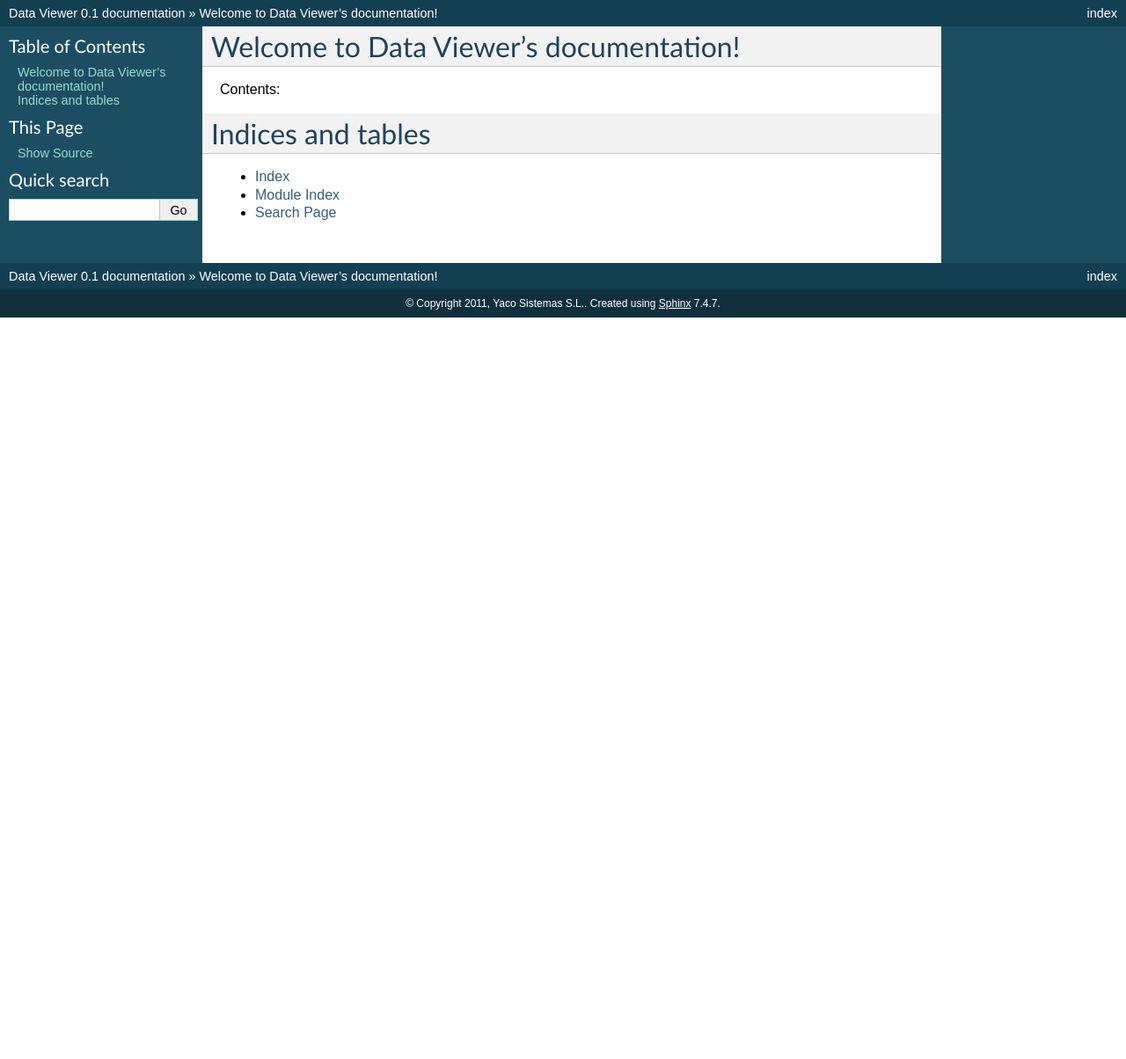
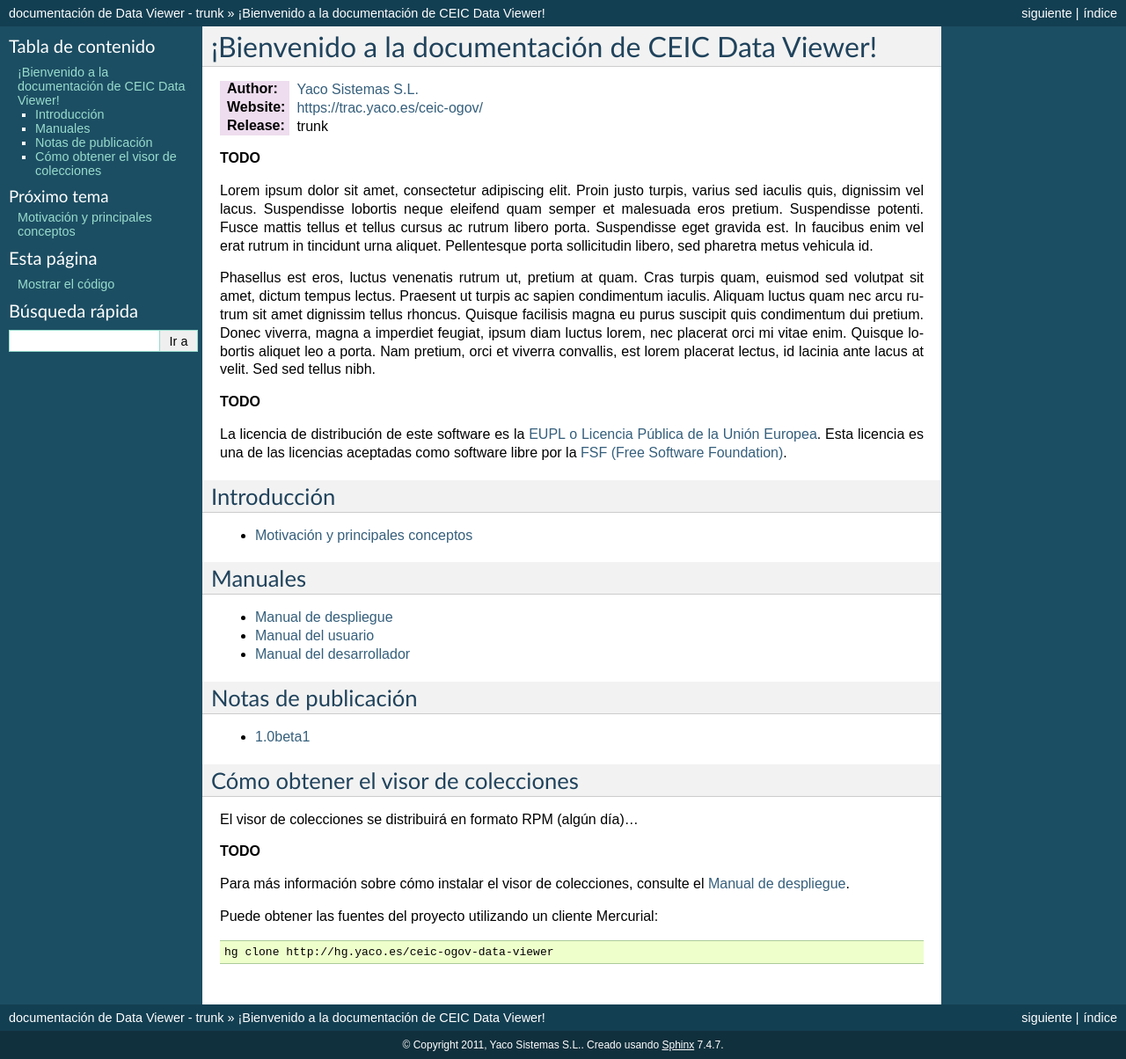
Before and after one commit to Yaco-Sistemas/gorql-viewer, a Sphinx documentation site: the page built from docs/source/index.rst, in a window 1280 px wide. Shown: the whole page at 88% size. Built offline with Sphinx 7.4.7, drawn with Linux system fonts in a browser that asks for light colours; before the commit the page ends 900 px from its top, so only the background shows below that.

Commit message:
Ver #26 Subo la estructur de la documentación y el manual de despluiegue del entorno de desarrollo
no-pyflakes no-pep8

```diff
--- a/docs/source/conf.py
+++ b/docs/source/conf.py
@@ -48,13 +48,13 @@
 # built documents.
 #
 # The short X.Y version.
-version = '0.1'
+version = 'trunk'
 # The full version, including alpha/beta/rc tags.
-release = '0.1'
+release = version
 
 # The language for content autogenerated by Sphinx. Refer to documentation
 # for a list of supported languages.
-#language = None
+language = 'es'
 
 # There are two options for replacing |today|: either, you set today to some
 # non-false value, then it is used:
--- /dev/null
+++ b/docs/source/deployment.rst
@@ -0,0 +1,9 @@
+====================
+Manual de despliegue
+====================
+
+Consideraciones generales
+=========================
+
+Node JS
+=======
--- /dev/null
+++ b/docs/source/developer.rst
@@ -0,0 +1,113 @@
+========================
+Manual del desarrollador
+========================
+
+Instalación del entorno de desarrollo
+=====================================
+
+Dependencias
+------------
+
+Es necesario tener instaladas las **utilidades de compilación** del sistema.
+Para la función de cacheo de peticiones se hace uso de **memcache**, por lo que
+si se desea usar la cache debe estar instalado y corriendo en el sistema.
+
+También es muy recomendable tener instalado algún navegador basado en
+**webkit**. Es imprescindible para depurar el servidor usando node-inspector.
+
+Instalar NodeJS
+---------------
+
+Es necesario descargar y compilar node: http://nodejs.org/#download
+
+Compilar NodeJS
+~~~~~~~~~~~~~~~
+
+Primero se descarga el último tar disponible
+(http://nodejs.org/dist/v0.6.6/node-v0.6.6.tar.gz) y luego se ejecutan los
+siguientes comandos:
+
+.. code-block:: bash
+
+    tar xvf node-v0.6.6.tar.gz
+    cd node-v0.6.6
+    ./configure
+    make
+    sudo make install
+
+En la documentación de node se pueden encontrar más detalles:
+https://github.com/joyent/node/wiki/Installation
+
+Instalar NPM
+~~~~~~~~~~~~
+
+NPM es el manejador de paquetes de node, y es necesario para el despliegue.
+Hay que instalarlo cómo **root** ejecutando:
+
+.. code-block:: bash
+
+    curl http://npmjs.org/install.sh | sh
+
+Despliegue del Data Viewer
+--------------------------
+
+Lo primero es obtener el código del repositorio mercurial:
+
+.. code-block:: bash
+
+    hg clone https://hg.yaco.es/ceic-ogov-data-viewer
+
+A continuación hay que instalar las dependencias del mismo, para ello se debe
+ejecutar:
+
+.. code-block:: bash
+
+    cd ceic-ogov-data-viewer
+    npm install -d
+
+Por último se puede ajustar la configuración del visor editando el fichero
+**settings.js**
+
+Arranque del servidor
+---------------------
+
+Para arrancar el servidor basta con:
+
+.. code-block:: bash
+
+    node app.js
+
+El servidor se lanzará y escuchará en: http://localhost:3000/
+
+Depuración del visor
+--------------------
+
+Node-Inspector
+~~~~~~~~~~~~~~
+
+Para instalarlo en el sistema hay que ejecutar como **root**:
+
+.. code-block:: bash
+
+    npm install -g node-inspector
+
+Arranque del servidor en modo debug
+~~~~~~~~~~~~~~~~~~~~~~~~~~~~~~~~~~~
+
+Primero se debe lanzar node-inspector:
+
+.. code-block:: bash
+
+    node-inspector &
+
+A continuación se puede arrancar el servidor en modo debug ejecutando:
+
+.. code-block:: bash
+
+    node --debug app.js
+
+Accediendo a http://localhost:8080/debug?port=5858 con un navegador basado en
+webkit se mostrarán las herramientas de depuración para depurar el servidor.
+
+El visor estará disponible en http://localhost:3000/ igual que sin la
+depuración activada.
--- a/docs/source/index.rst
+++ b/docs/source/index.rst
@@ -1,21 +1,77 @@
-.. Data Viewer documentation master file, created by
-   sphinx-quickstart on Thu Dec  1 13:00:24 2011.
-   You can adapt this file completely to your liking, but it should at least
-   contain the root `toctree` directive.
+.. CEIC Data Viewer documentation master file, created by
+   ablanco@yaco.es on Fri Dic 23 13:00:00 2011.
 
-Welcome to Data Viewer's documentation!
-=======================================
+===================================================
+¡Bienvenido a la documentación de CEIC Data Viewer!
+===================================================
 
-Contents:
+:Author: `Yaco Sistemas S.L. <http://www.yaco.es/>`_
+:Website: https://trac.yaco.es/ceic-ogov/
+:Release: |release|
+
+**TODO**
+
+Lorem ipsum dolor sit amet, consectetur adipiscing elit. Proin justo turpis,
+varius sed iaculis quis, dignissim vel lacus. Suspendisse lobortis neque
+eleifend quam semper et malesuada eros pretium. Suspendisse potenti. Fusce
+mattis tellus et tellus cursus ac rutrum libero porta. Suspendisse eget gravida
+est. In faucibus enim vel erat rutrum in tincidunt urna aliquet. Pellentesque
+porta sollicitudin libero, sed pharetra metus vehicula id.
+
+Phasellus est eros, luctus venenatis rutrum ut, pretium at quam. Cras turpis
+quam, euismod sed volutpat sit amet, dictum tempus lectus. Praesent ut turpis
+ac sapien condimentum iaculis. Aliquam luctus quam nec arcu rutrum sit amet
+dignissim tellus rhoncus. Quisque facilisis magna eu purus suscipit quis
+condimentum dui pretium. Donec viverra, magna a imperdiet feugiat, ipsum diam
+luctus lorem, nec placerat orci mi vitae enim. Quisque lobortis aliquet leo a
+porta. Nam pretium, orci et viverra convallis, est lorem placerat lectus, id
+lacinia ante lacus at velit. Sed sed tellus nibh.
+
+**TODO**
+
+La licencia de distribución de este software es la `EUPL o Licencia Pública de
+la Unión Europea <http://ec.europa.eu/idabc/eupl>`_. Esta licencia es una de
+las licencias aceptadas como software libre por la `FSF (Free Software
+Foundation) <http://www.fsf.org>`_.
+
+Introducción
+============
 
 .. toctree::
-   :maxdepth: 2
+   :maxdepth: 1
 
+   intro
 
+Manuales
+========
 
-Indices and tables
-==================
+.. toctree::
+   :maxdepth: 1
 
-* :ref:`genindex`
-* :ref:`modindex`
-* :ref:`search`
+   deployment
+   user
+   developer
+
+Notas de publicación
+====================
+
+.. toctree::
+   :maxdepth: 1
+
+   releases
+
+Cómo obtener el visor de colecciones
+====================================
+
+El visor de colecciones se distribuirá en formato RPM (algún día)...
+
+**TODO**
+
+Para más información sobre cómo instalar el visor de colecciones,
+consulte el :doc:`deployment`.
+
+Puede obtener las fuentes del proyecto utilizando un cliente Mercurial:
+
+.. code-block:: bash
+
+    hg clone http://hg.yaco.es/ceic-ogov-data-viewer
--- /dev/null
+++ b/docs/source/user.rst
@@ -0,0 +1,6 @@
+==================
+Manual del usuario
+==================
+
+Cómo hacer consultas
+====================
```
Also changed, not shown: docs/source/intro.rst (added, +63 -0 lines), docs/source/releases.rst (added, +15 -0 lines).
